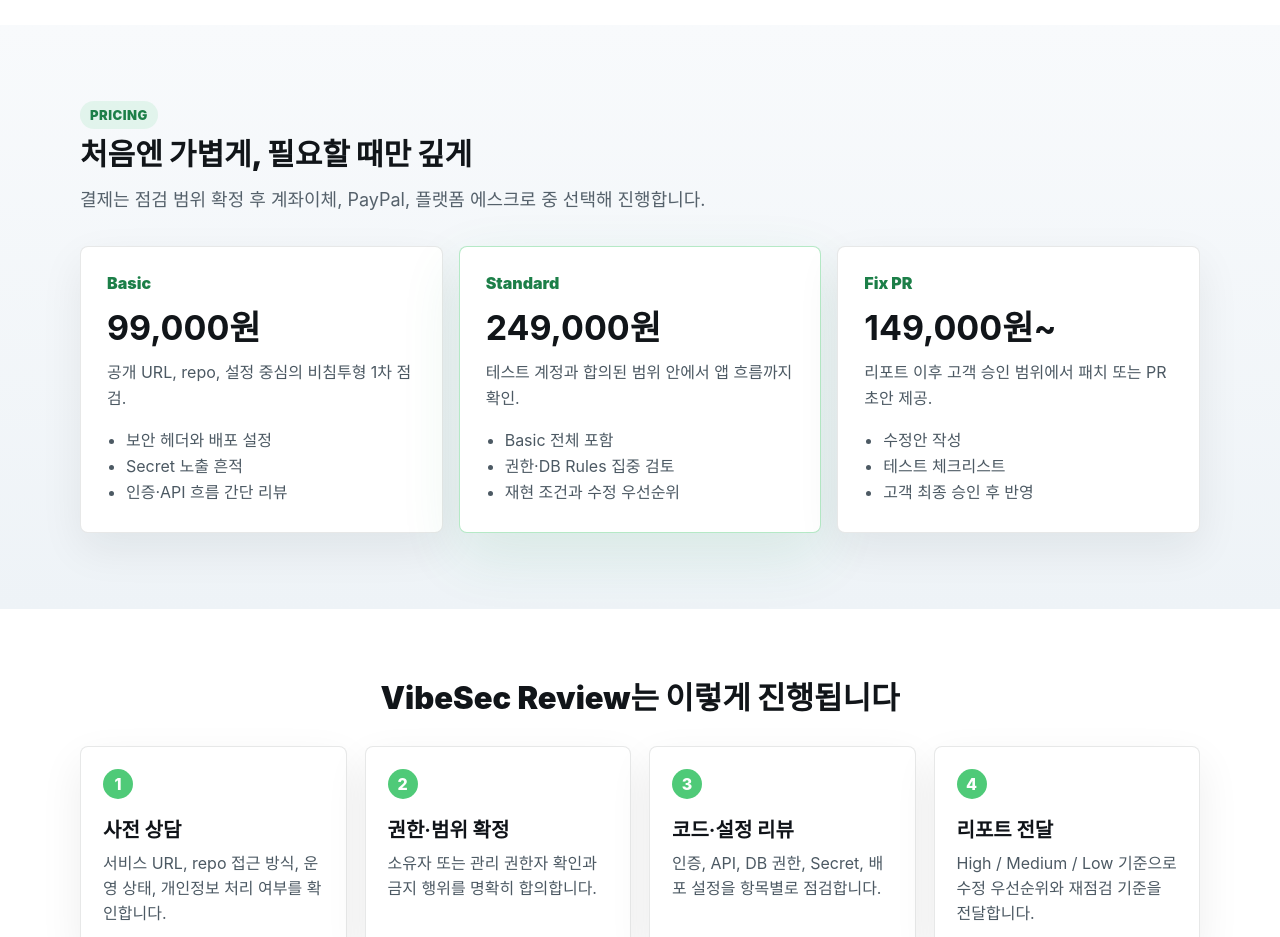
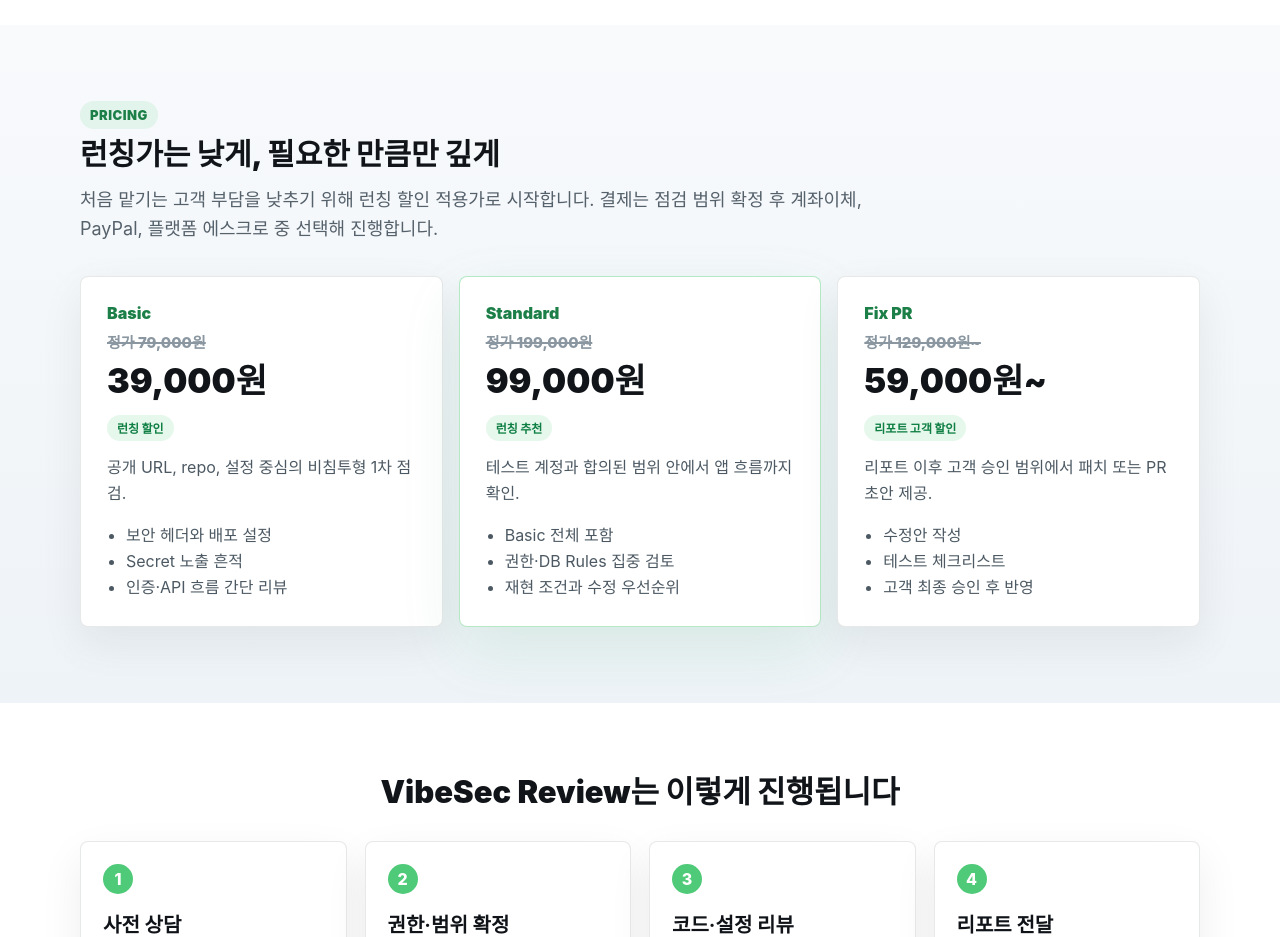
Before and after one commit to r2gul4r/protect-site, a plain HTML site: page index.html in a window 1280 px wide. Shown: the part 2280-3217 px from the top of the page. Drawn offline with Linux system fonts and the light colour scheme.

Commit message:
fix: adjust launch pricing

```diff
--- a/index.html
+++ b/index.html
@@ -271,13 +271,17 @@
         <section class="pricing-section content-section" id="pricing" aria-labelledby="pricing-title">
           <div class="section-heading">
             <span class="section-kicker">Pricing</span>
-            <h2 id="pricing-title">처음엔 가볍게, 필요할 때만 깊게</h2>
-            <p>결제는 점검 범위 확정 후 계좌이체, PayPal, 플랫폼 에스크로 중 선택해 진행합니다.</p>
+            <h2 id="pricing-title">런칭가는 낮게, 필요한 만큼만 깊게</h2>
+            <p>처음 맡기는 고객 부담을 낮추기 위해 런칭 할인 적용가로 시작합니다. 결제는 점검 범위 확정 후 계좌이체, PayPal, 플랫폼 에스크로 중 선택해 진행합니다.</p>
           </div>
           <div class="pricing-grid">
             <article>
               <span>Basic</span>
-              <h3>99,000원</h3>
+              <h3>
+                <span class="original-price">정가 79,000원</span>
+                <span class="sale-price">39,000원</span>
+              </h3>
+              <b class="plan-badge">런칭 할인</b>
               <p>공개 URL, repo, 설정 중심의 비침투형 1차 점검.</p>
               <ul>
                 <li>보안 헤더와 배포 설정</li>
@@ -287,7 +291,11 @@
             </article>
             <article class="featured-plan">
               <span>Standard</span>
-              <h3>249,000원</h3>
+              <h3>
+                <span class="original-price">정가 199,000원</span>
+                <span class="sale-price">99,000원</span>
+              </h3>
+              <b class="plan-badge">런칭 추천</b>
               <p>테스트 계정과 합의된 범위 안에서 앱 흐름까지 확인.</p>
               <ul>
                 <li>Basic 전체 포함</li>
@@ -297,7 +305,11 @@
             </article>
             <article>
               <span>Fix PR</span>
-              <h3>149,000원~</h3>
+              <h3>
+                <span class="original-price">정가 129,000원~</span>
+                <span class="sale-price">59,000원~</span>
+              </h3>
+              <b class="plan-badge">리포트 고객 할인</b>
               <p>리포트 이후 고객 승인 범위에서 패치 또는 PR 초안 제공.</p>
               <ul>
                 <li>수정안 작성</li>
--- a/styles.css
+++ b/styles.css
@@ -943,8 +943,37 @@
 }
 
 .pricing-grid h3 {
+  display: grid;
+  gap: 2px;
   margin-top: 8px;
+}
+
+.original-price {
+  color: #8a96a0;
+  font-size: 15px;
+  font-weight: 800;
+  text-decoration: line-through;
+  text-decoration-thickness: 2px;
+}
+
+.sale-price {
+  color: #111519;
   font-size: 34px;
+  font-weight: 950;
+}
+
+.plan-badge {
+  display: inline-flex;
+  align-items: center;
+  width: fit-content;
+  min-height: 26px;
+  padding: 0 10px;
+  margin: 2px 0 14px;
+  border-radius: 999px;
+  color: #0f7f44;
+  background: rgba(79, 202, 120, .14);
+  font-size: 12px;
+  font-weight: 950;
 }
 
 .featured-plan {
```
Also changed, not shown: STATE.md (+14 -12 lines), readme.md.
